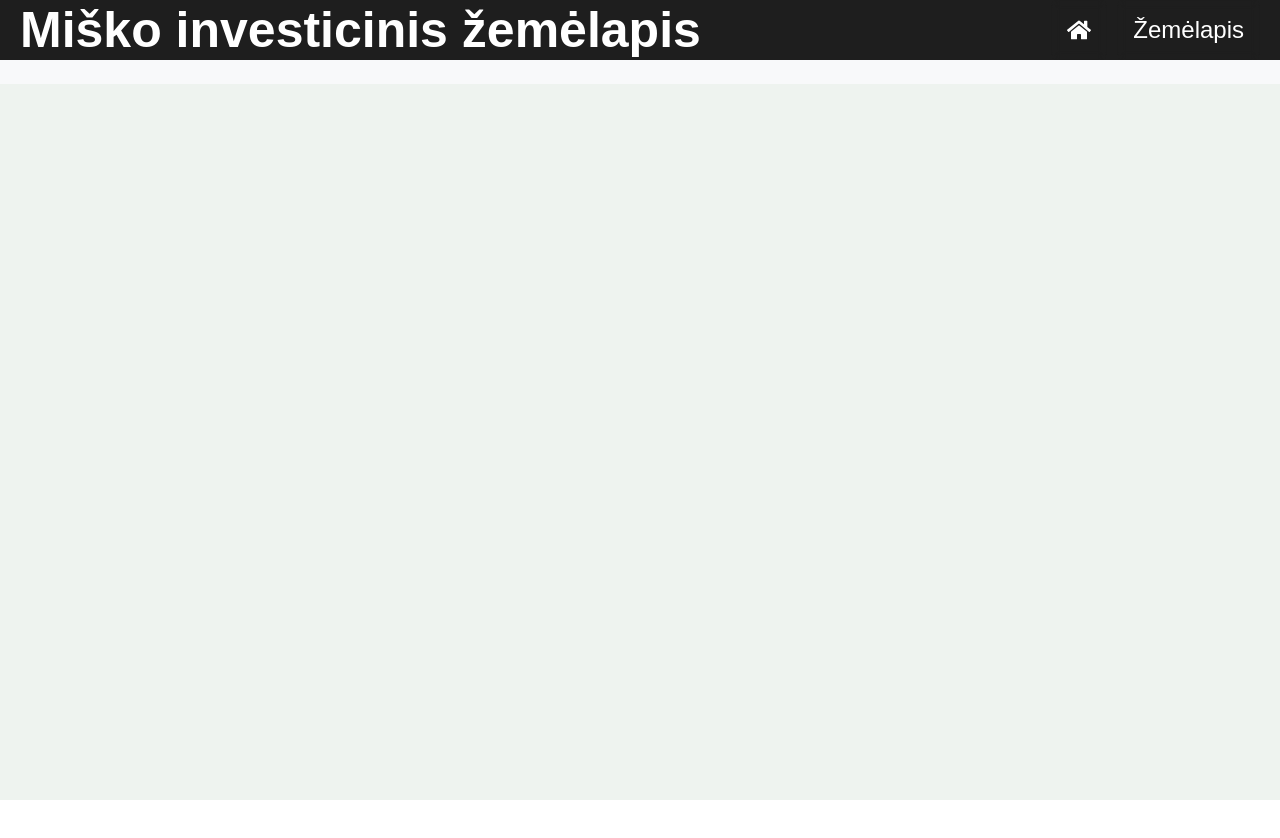
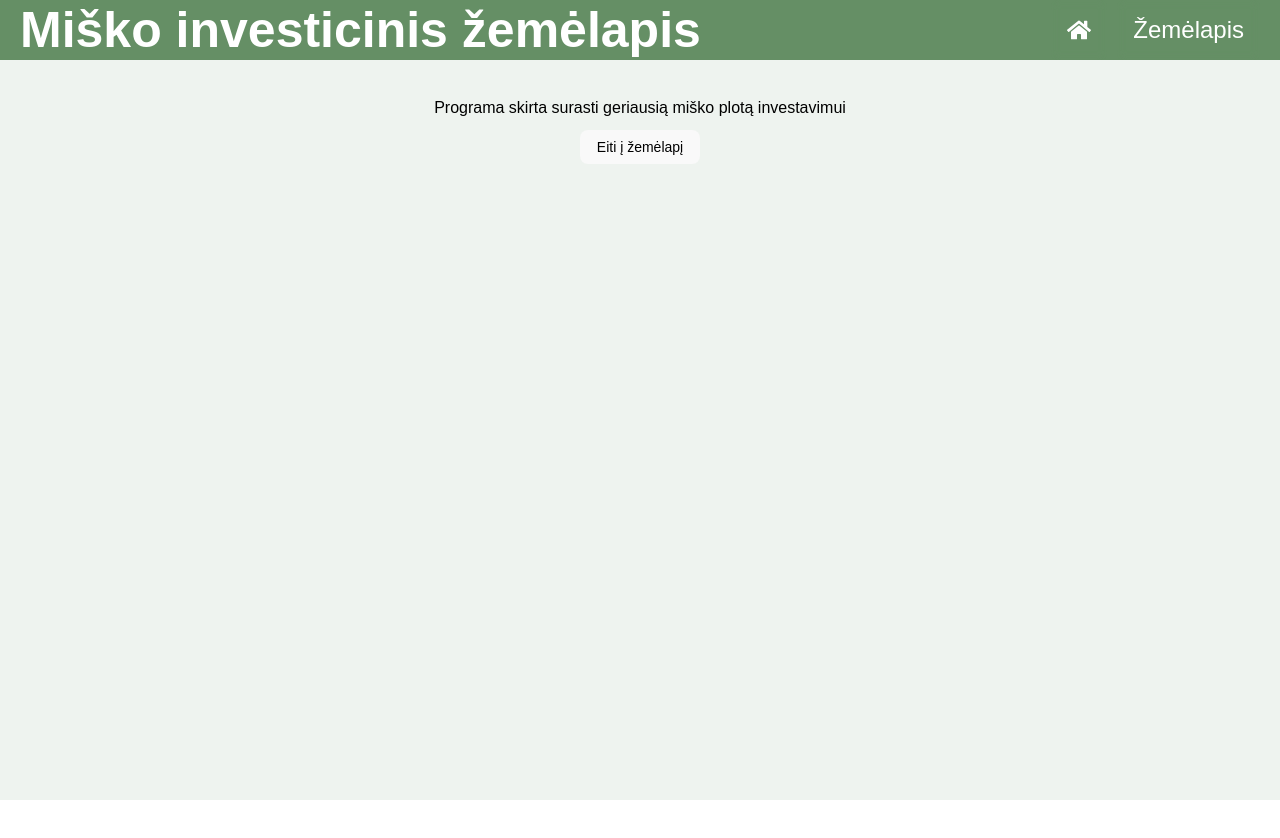
Before and after one commit to Kiranamus/Misko-Produktas, a React app in the folder frontend/: page / in a window 1280 px wide. Shown: the top 838 px of the page. Before the commit the page ends 800 px from the top, so only its background shows below. Built offline with nearby package versions, Linux system fonts and the light colour scheme; the HTML template or start-up script is replaced by a standard one; what proj4 would draw is missing.

Commit message:
more edits
edits

```diff
--- a/frontend/src/App.css
+++ b/frontend/src/App.css
@@ -16,7 +16,7 @@ html, body, #root {
 
 .navbar {
   height: 60px;
-  background: #1e1e1e;
+  background: rgb(101, 143, 101);
   color: white;
   display: flex;
   align-items: center;
@@ -127,7 +127,3 @@ html, body, #root {
   font-size: 50px;
   line-height: 60px;
 }
-
-.status {
-  font-size: 50px;
-}
--- /dev/null
+++ b/frontend/src/pages/Home.css
@@ -0,0 +1,26 @@
+div {
+  text-align: center;
+}
+
+.home {
+  display: flex;
+  flex-direction: column;
+  min-height: 100vh;
+  text-align: center;
+}
+
+p {
+  margin-bottom: 10px;
+  color: #000;
+}
+
+.go-map-btn {
+  margin: 0 auto 20px;   /* centers horizontally */
+  display: block;        /* needed for margin auto to work */
+  padding: 8px 16px;     /* makes it medium-sized */
+  font-size: 14px;
+}
+
+.parag {
+    margin-top: 20px;
+}
--- a/frontend/src/pages/Home.jsx
+++ b/frontend/src/pages/Home.jsx
@@ -1,3 +1,24 @@
+import { Link } from "react-router-dom";
+import { useNavigate } from "react-router-dom";
+import "./Home.css";
+
 export default function Home() {
-  return <div className="content"></div>; // empty on purpose
+  const navigate = useNavigate();
+
+  return (
+    <div className="home">
+      <div className="parag">
+        <p>
+          Programa skirta surasti geriausią miško plotą investavimui
+        </p>
+      </div>
+
+
+      <button className="go-map-btn"
+        onClick={() => navigate("/map")}
+      >
+        Eiti į žemėlapį
+      </button>
+    </div>
+  );
 }
```
